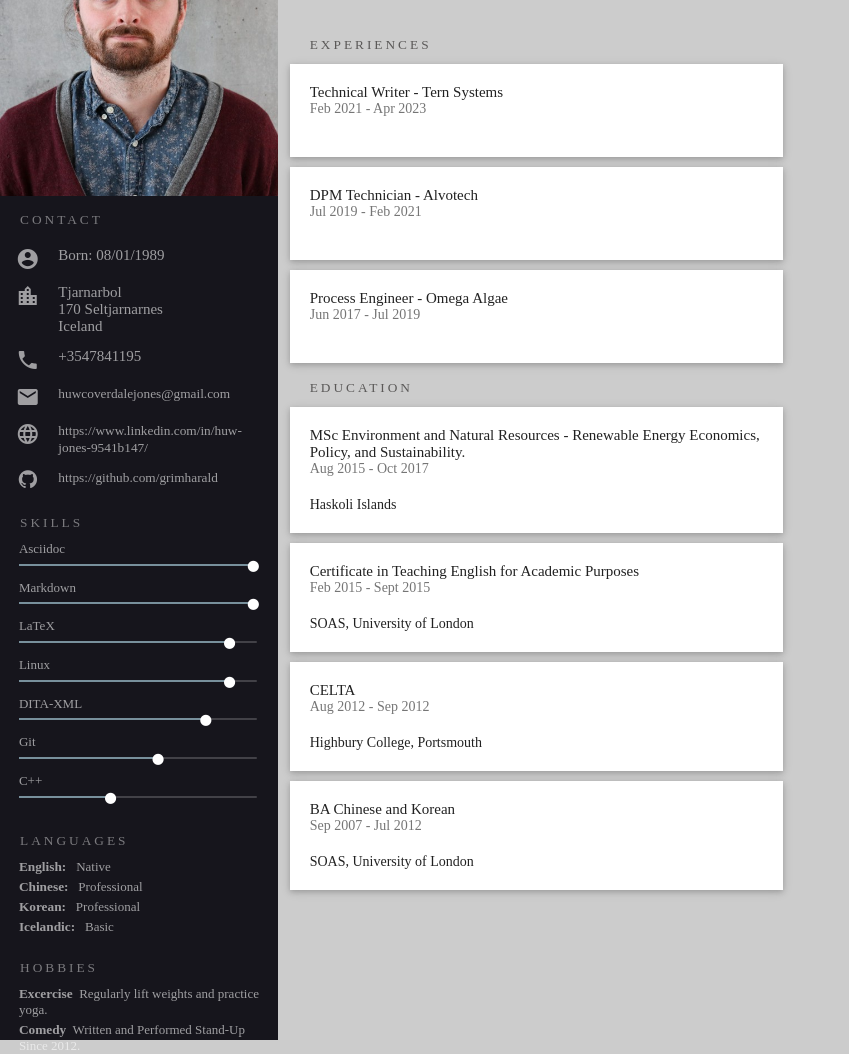
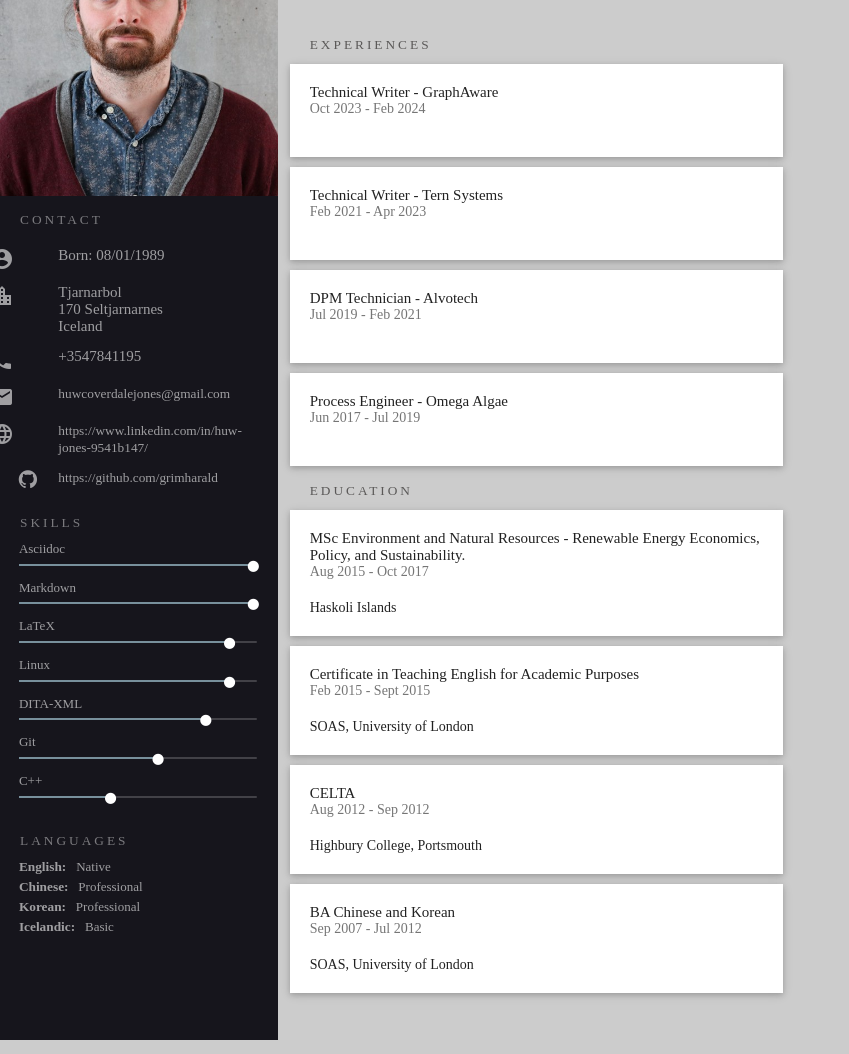
Before and after one commit to grimharald/cv-site-yaml, a plain HTML site: page index.html in a window 1280 px wide. Shown: the part 82-1136 px from the top of the page, without its empty margins (0-849 px from the left). Drawn offline with Linux system fonts and the light colour scheme; files whose address does not match are found by name.

Commit message:
Update index.html - added jobs

```diff
--- a/index.html
+++ b/index.html
@@ -195,7 +195,7 @@ p {
     font-feature-settings: "liga";
 }
 
-.left-col .item ..material-icons {
+.left-col .item .material-icons {
     width:20%;
     text-align: center;
     margin-left: -10px;
@@ -277,7 +277,7 @@ p {
 	<body>
         <div class="page-wrap">
 			<div class="left-col">
-				<img src="huw.jpeg" alt="Photo" class="pic" />
+				<img src="file:////home/huwj/git/tech-writing-portfolio/cvs/yaml/huw.jpeg" alt="Photo" class="pic" />
                 <div class="section-headline">Contact</div>
                 <div class="item">
                     <div class="icon"><em class="material-icons">account_circle</em></div>
@@ -429,19 +429,7 @@ p {
 
                 </div>
                <div class="item">
-                    <div class="section-headline">Hobbies</div>
-
-                    <div class="skill">
-                        <div class="right">
-                            <strong>Excercise</strong><span>&nbsp Regularly lift weights and practice yoga.</span>
-                        </div>
-                    </div>
-
-                    <div class="skill">
-                        <div class="right">
-                            <strong>Comedy</strong><span>&nbsp Written and Performed Stand-Up Since 2012.</span>
-                        </div>
-                    </div>
+                    <div class="section-headline"></div>
 
                 </div>
             </div>
@@ -452,6 +440,17 @@ p {
 					<span class="summary"></span>
 				</div>
                 <div class="section-headline experience">Experiences</div>
+
+                <div class="block">
+                    <h3 class="headline">Technical Writer - GraphAware</h3>
+                    <div class="subheadline">
+
+                            Oct 2023 - Feb 2024
+
+                    </div>
+                    <p class="content"></p>
+
+                </div>
 
                 <div class="block">
                     <h3 class="headline">Technical Writer - Tern Systems</h3>
```
